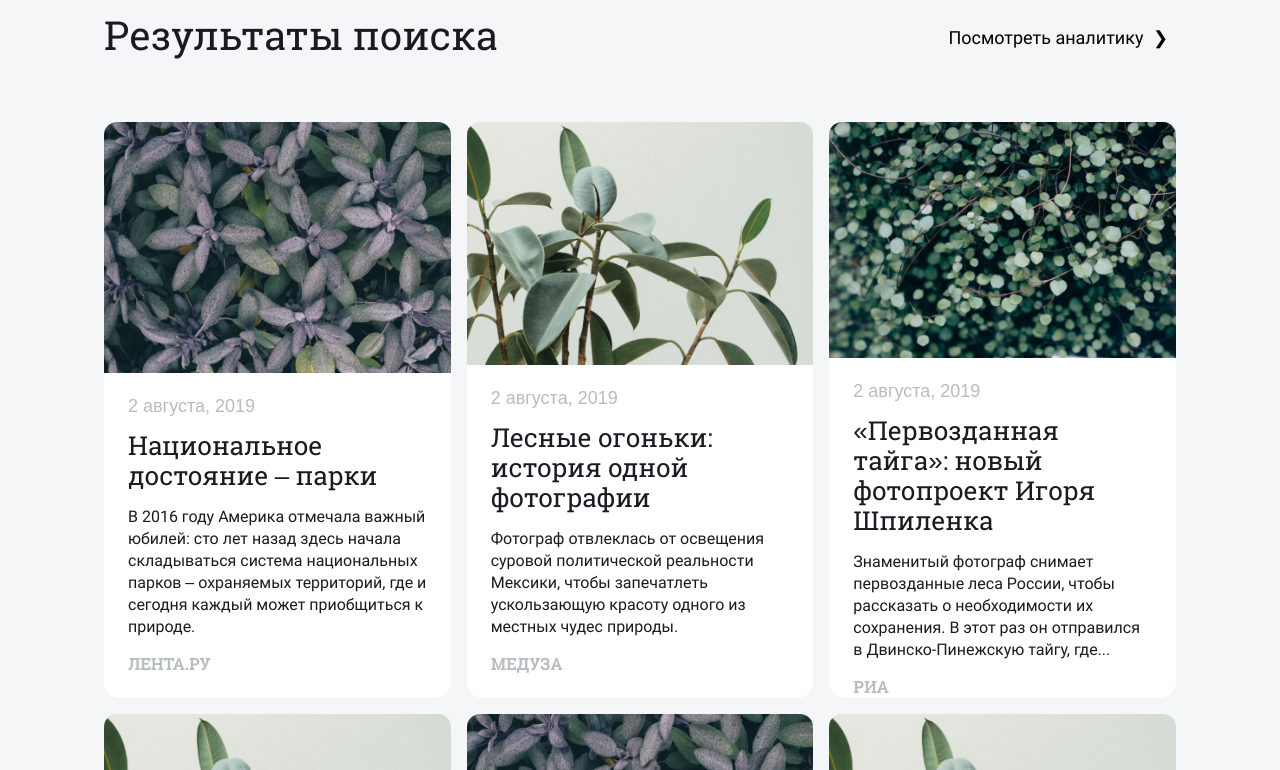
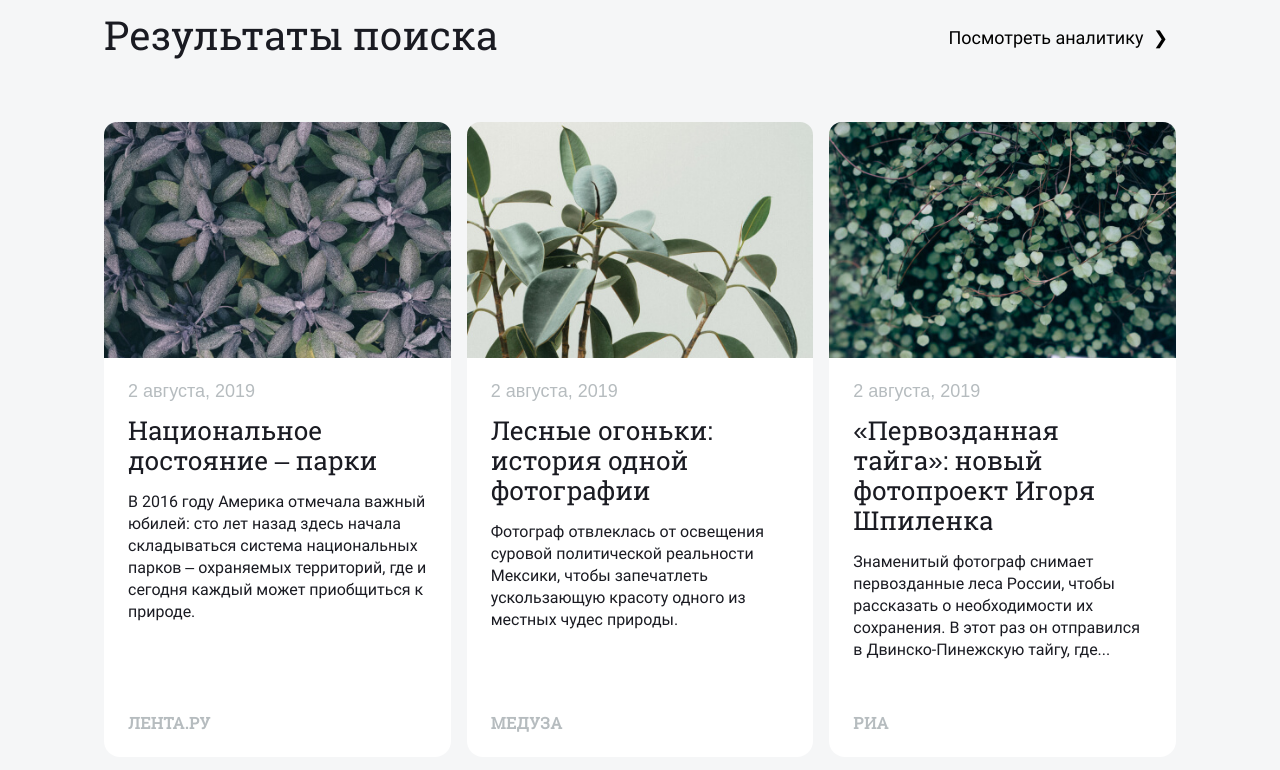
Before and after one commit to gisma87/NewAnalyzer, a website built with webpack: page src/index.html in a window 1280 px wide. Shown: the part 1300-2070 px from the top of the page. Built offline with nearby package versions, Linux system fonts and the light colour scheme; files whose address does not match are found by name.

Commit message:
height card

```diff
--- a/src/blocks/card/card.css
+++ b/src/blocks/card/card.css
@@ -8,7 +8,7 @@
 
 .card {
     max-width: 400px;
-    max-height: 576px;
+    height: 100%;
     border-radius: 16px;
     background: #FFF;
     cursor: pointer;
```
